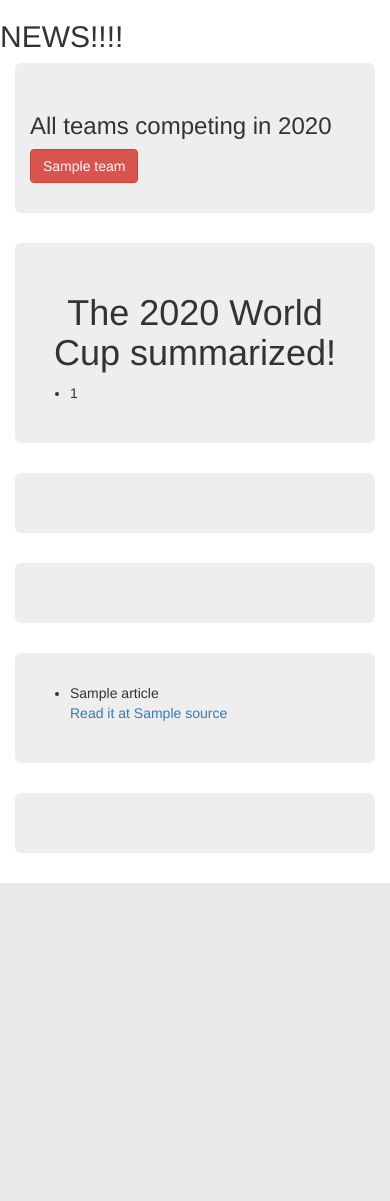
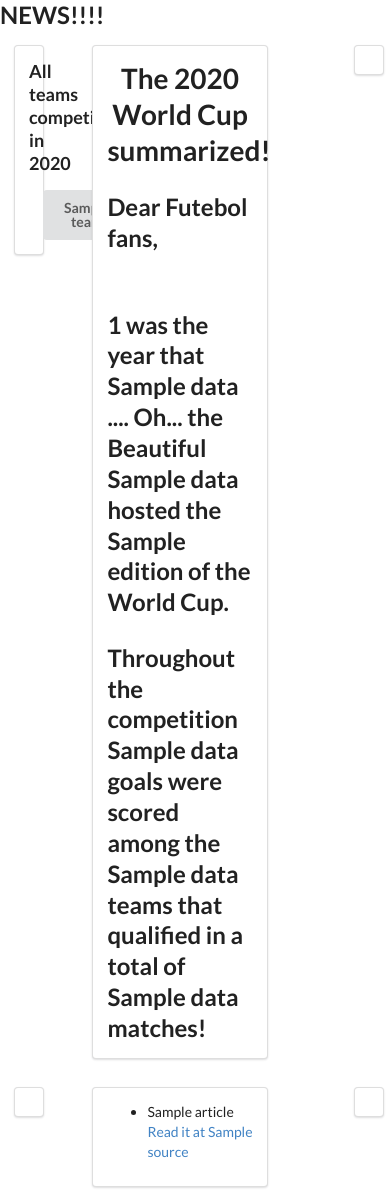
Before and after one commit to RafaelBroseghini/World-Cup-App, a Flask app: template templates/list.html.j2 in a window 390 px wide. Before the commit the page ends 883 px from the top, so only its background shows below. Run offline with Flask 2, Linux system fonts and the light colour scheme; the template is opened without the code that fills it: most values are stand-ins (such as "Sample title", 1, 10 or a date in 2020); some libraries are stand-ins or nearby versions.

Commit message:
second commit, general

```diff
--- a/app.py
+++ b/app.py
@@ -16,10 +16,10 @@
 @app.route("/getworldcup")
 def process_form():
     participants = get_teams_in_wc()
-    print(participants)
     res = get_info_on_year()
+    print(res)
     news = requests.get("https://newsapi.org/v2/everything?sources=espn,bbc-sport&q=fifa+world+cup+"+res[1]+"&apiKey=36071cd47bf64942aeb3ae57d16f664c").json()
-    return render_template("list.html.j2", data=res[0], news=news, year=res[1], participants=participants)
+    return render_template("list.html.j2", data=res[0], news=news, year=res[1], participants=participants, wc_instace = res[0][0][1])
 
 if __name__ == '__main__':
     app.run(debug=True)
--- a/templates/list.html.j2
+++ b/templates/list.html.j2
@@ -1,54 +1,70 @@
 {% extends "bootstrap/base.html" %}
 
+{% block styles %}
+  {{super()}}
+  <link rel="stylesheet" href="https://cdnjs.cloudflare.com/ajax/libs/semantic-ui/2.3.1/semantic.min.css" />
+{% endblock %}
 
 {% block content %}
   <h2>NEWS!!!!</h2>
+  <div class="ui grid">
+
 <div class="row">
-<div class="col-md-3">
-  <div class="container">
-  <div class="jumbotron">
+<div class="three wide column">
+  <div class="ui container">
+    <div class="ui segment">
+
     <h3>All teams competing in {{year}}</h3>
     {% for team in participants %}
-      <button class="btn btn-danger">{{team}}</button>
+    <div class="row">
+      <div class="sixteen wide column">
+        <div class="ui container">
+
+          <button class="ui button">{{team}}</button>
+        </div>
+      </div>
+    </div>
     {% endfor %}
   </div>
 </div>
 </div>
-<div class="col-md-6">
-  <div class="container">
-    <div class="jumbotron">
+<div class="ten wide column">
+  <div class="ui container">
+    <div class="ui segment">
+
       <h1 class="text-center">The {{year}} World Cup summarized!</h1>
-      <ul>
-        {% for p in range(0,data|length) %}
-          {% for i in range(0,data[p]|length) %}
-            <li>{{data[p][i]}}</li>
-          {% endfor %}
-        {% endfor %}
-      </ul>
-    </div>
+      <h2 class="ui header">Dear Futebol fans,</h2> <h2> <br>
+        {{data[0][0]}} was the year that <span>{{data[0][2]}}</span> .... Oh... the Beautiful {{data[0][2]}} hosted the
+        {{wc_instace}}{% if wc_instace > 1 %}th{% endif %}
+        {% if wc_instace == 1 %}st{% endif %} edition
+        of the World Cup.</h2>
+      <h2>Throughout the competition {{data[0][7]}} goals were scored among the {{data[0][8]}}
+        teams that qualified in a total of {{data[0][9]}} matches!</h2>
+
   </div>
+</div>
 
 </div>
-  <div class="col-md-3">
-    <div class="container">
+  <div class="three wide column">
+    <div class="ui container">
+      <div class="ui segment">
 
-    <div class="jumbotron">
-
-    </div>
+      </div>
   </div>
   </div>
 </div>
 <div class="row">
-  <div class="col-md-3">
-    <div class="container">
-      <div class="jumbotron">
+  <div class="three wide column">
+    <div class="ui container">
+      <div class="ui segment">
 
       </div>
     </div>
   </div>
-<div class="col-md-6">
-  <div class="container">
-    <div class="jumbotron">
+<div class="ten wide column">
+  <div class="ui container">
+    <div class="ui segment">
+
       {% for n in range(0,news["articles"]|length) %}
       <ul>
       <li>{{news["articles"][n]["title"]}}</li>
@@ -56,15 +72,21 @@
       <a href="{{news["articles"][n]["url"]}}">Read it at {{news["articles"][n]["source"]["name"]}}</a>
       </ul>
       {% endfor %}
-    </div>
   </div>
 </div>
-<div class="col-md-3">
-  <div class="container">
-    <div class="jumbotron">
+</div>
+<div class="three wide column">
+  <div class="ui container">
+    <div class="ui segment">
 
     </div>
   </div>
 </div>
 </div>
+</div>
 {% endblock %}
+
+{% block scripts %}
+  <script src="https://cdnjs.cloudflare.com/ajax/libs/jquery/3.3.1/jquery.js"></script>
+  <script src="https://cdnjs.cloudflare.com/ajax/libs/semantic-ui/2.3.1/semantic.min.js"></script>
+{% endblock %}
--- a/wcdata/worldcups.py
+++ b/wcdata/worldcups.py
@@ -5,16 +5,16 @@
 
 cur = conn.cursor()
 
-cur.execute('''CREATE TABLE worldcups (year text, country text,  winner text,  runnerup text,  third text,  fourth text,
+cur.execute('''CREATE TABLE worldcups (year text, instance int, country text,  winner text,  runnerup text,  third text,  fourth text,
 goalsscored int,  qualifiedteams int,  matchesplayed int,  attendance real)''')
 
 with open("WorldCups.csv") as file:
     for line in file:
         line = line.split(",")
         line[9] = line[9].replace("\n","")
-        cur.execute('''INSERT INTO worldcups VALUES({},{},{},{},{},{},{},{},{},{})'''.format('"'+line[0]+'"','"'+line[1]+'"',
+        cur.execute('''INSERT INTO worldcups VALUES({},{},{},{},{},{},{},{},{},{},{})'''.format('"'+line[0]+'"','"'+line[1]+'"',
         '"'+line[2]+'"','"'+line[3]+'"','"'+line[4]+'"','"'+line[5]+'"','"'+line[6]+'"','"'+line[7]+'"',
-        '"'+line[8]+'"','"'+line[9]+'"'))
+        '"'+line[8]+'"','"'+line[9]+'"','"'+line[10]+'"'))
 
 conn.commit()
 
```
Also changed, not shown: templates/index.html.j2 (+29 -12 lines), wcdata/WorldCups.csv (+21 -21 lines), wcdata/worldcups.db.
